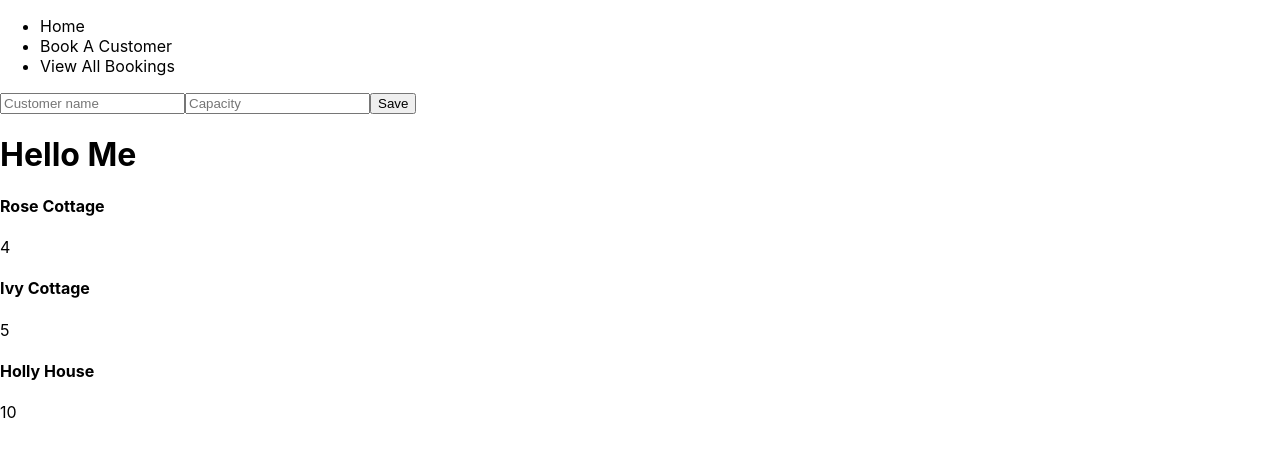
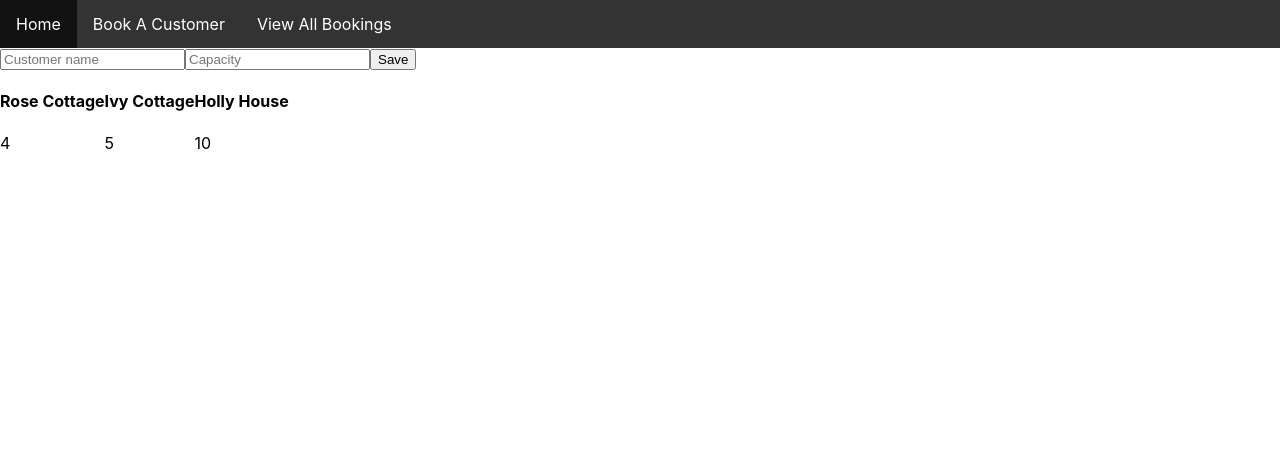
Before and after one commit to BornaMaticic/NestAway, a React (Create React App) app in the folder frontend/: page / in a window 1280 px wide. Shown: the top 456 px of the page. Built offline with nearby package versions, Linux system fonts and the light colour scheme.

Commit message:
added material ui dependency. added navbar css

```diff
--- a/frontend/package.json
+++ b/frontend/package.json
@@ -3,6 +3,7 @@
   "version": "0.1.0",
   "private": true,
   "dependencies": {
+    "@material-ui/core": "^3.9.1",
     "react": "^16.7.0",
     "react-dom": "^16.7.0",
     "react-scripts": "2.1.3"
--- a/frontend/src/App.css
+++ b/frontend/src/App.css
@@ -1,32 +1,42 @@
-.App {
-  text-align: center;
+body{
+  margin: 0;
+  padding: 0;
 }
 
-.App-logo {
-  animation: App-logo-spin infinite 20s linear;
-  height: 40vmin;
+ul {
+  list-style-type: none;
+  margin: 0;
+  padding: 0;
+  overflow: hidden;
+  background-color: #333;
 }
 
-.App-header {
-  background-color: #282c34;
-  min-height: 100vh;
-  display: flex;
-  flex-direction: column;
-  align-items: center;
-  justify-content: center;
-  font-size: calc(10px + 2vmin);
-  color: white;
+li {
+  float: left;
 }
 
-.App-link {
-  color: #61dafb;
+li a {
+  display: block;
+  color: white;
+  text-align: center;
+  padding: 14px 16px;
+  text-decoration: none;
 }
 
-@keyframes App-logo-spin {
-  from {
-    transform: rotate(0deg);
-  }
-  to {
-    transform: rotate(360deg);
-  }
+li a:hover:not(.active) {
+  background-color: #111;
 }
+
+.active {
+  background-color: #4CAF50;
+}
+
+.property-list{
+  /* color: red; */
+  display:flex;
+  flex-direction: row;
+}
+
+.property{
+  flex-grow: 20vw;
+}
--- a/frontend/src/components/PropertyList.js
+++ b/frontend/src/components/PropertyList.js
@@ -16,7 +16,6 @@ class PropertyList extends Component {
 
      return (
        <div className="property-list">
-       <h1>Hello Me</h1>
          {propertyNodes}
        </div>
      )
```
Also changed, not shown: 1 other file (tests, documents, lock files or other folders).
